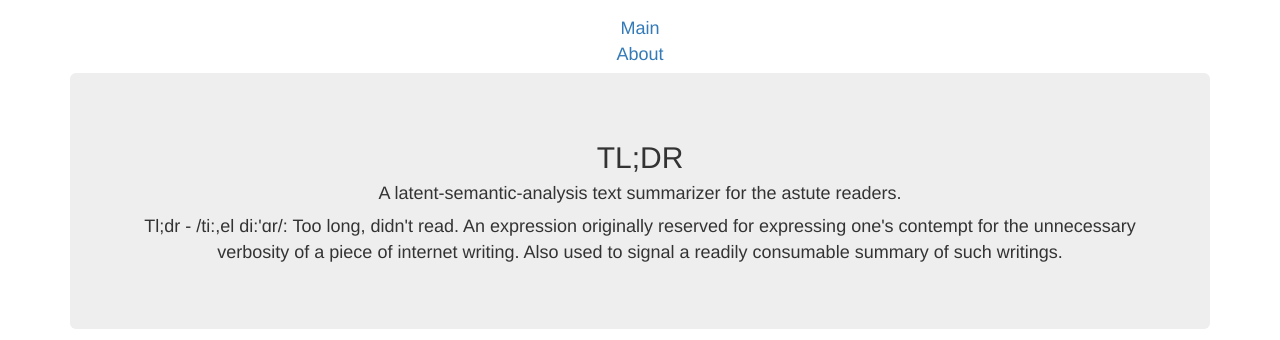
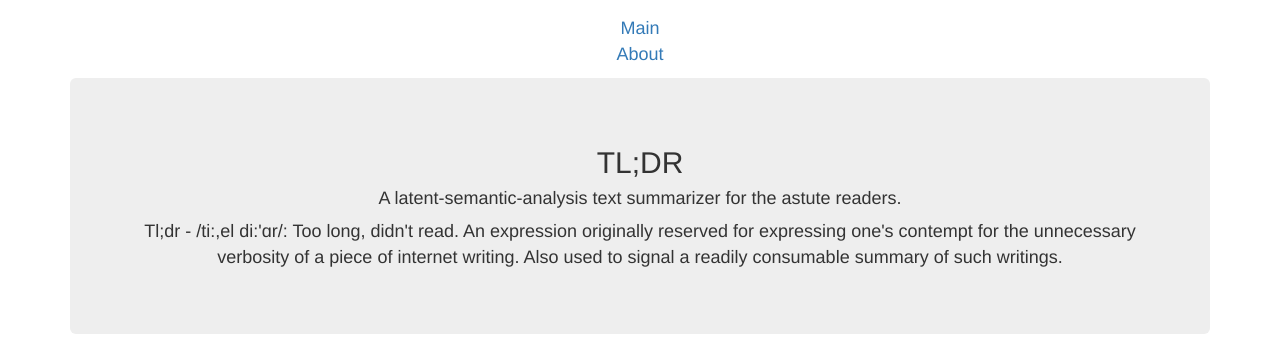
Before and after one commit to fagan2888/text-summariser, a Flask app: page / in a window 1280 px wide. Shown: the top 340 px of the page. Run offline with Flask 2, Linux system fonts and the light colour scheme; parts of the project's set-up code (start-up, migrations or seed data) failed here and were passed over; some libraries are stand-ins or nearby versions.

Commit message:
css change

```diff
--- a/frontend/app/templates/base.html
+++ b/frontend/app/templates/base.html
@@ -6,7 +6,7 @@
 
 
 {% block navbar %}
-    <nav class="navbar navbar-expand-lg navbar-light bg-light" style="margin-bottom: 0px; margin-top: 10px;">
+    <nav class="navbar navbar-expand-lg navbar-light bg-light" style="margin-bottom: 5px; margin-top: 10px;">
       <div style="margin: 5px; font-size: 18px; text-align: center;">
      <div style ="justify-content:center;"> <a href="/index"  > Main</a> </div>
      <div style ="justify-content: center; ">  <a href="/about"> About</a>  </div>
```
